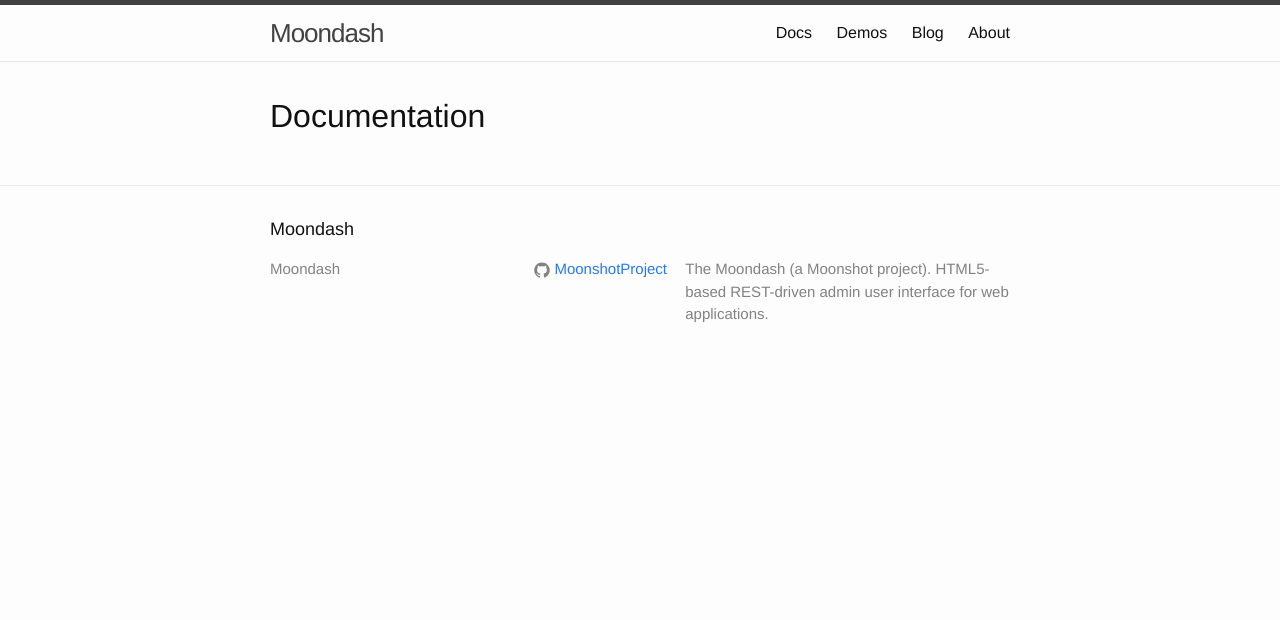
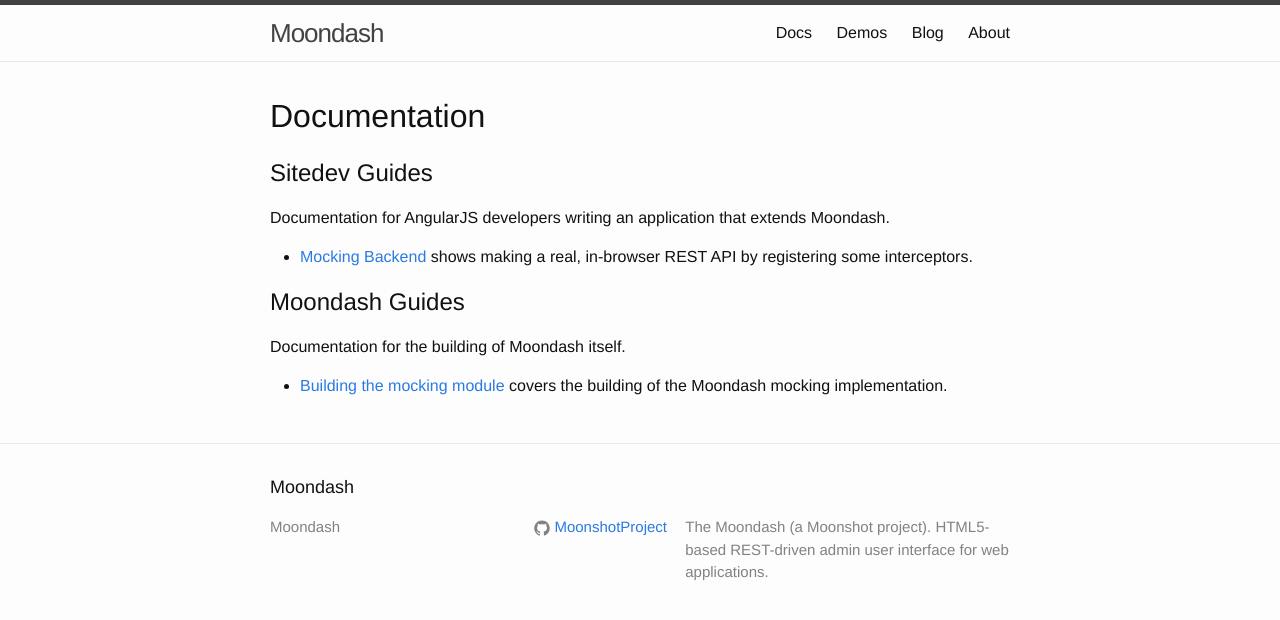
Before and after one commit to jean/moondash, a Jekyll site: the page built from docs/index.md, in a window 1280 px wide. Shown: the top 620 px of the page. Built offline with Jekyll 4.4.1, drawn with Linux system fonts in a browser that asks for light colours.

```diff
--- a/_includes/header.html
+++ b/_includes/header.html
@@ -16,7 +16,7 @@
       <div class="trigger">
         {% assign pages = site.pages | sort: 'order' %}
         {% for page in pages %}
-          {% if page.title %}
+          {% if page.title and page.order %}
           <a class="page-link" href="{{ page.url | prepend: site.baseurl }}">{{ page.title }}</a>
           {% endif %}
         {% endfor %}
--- a/docs/index.md
+++ b/docs/index.md
@@ -5,3 +5,19 @@ order: 1
 ---
 
 # Documentation
+
+
+## Sitedev Guides
+
+Documentation for AngularJS developers writing an application that extends
+Moondash.
+
+- [Mocking Backend](mocking-backend.html) shows making a real,
+in-browser REST API by registering some interceptors.
+
+## Moondash Guides
+
+Documentation for the building of Moondash itself.
+
+- [Building the mocking module](building-mocking.html) covers the
+building of the Moondash mocking implementation.
```
Also changed, not shown: docs/building-mocking.md (added, +22 -0 lines), docs/mocking-backend.md (added, +108 -0 lines).
